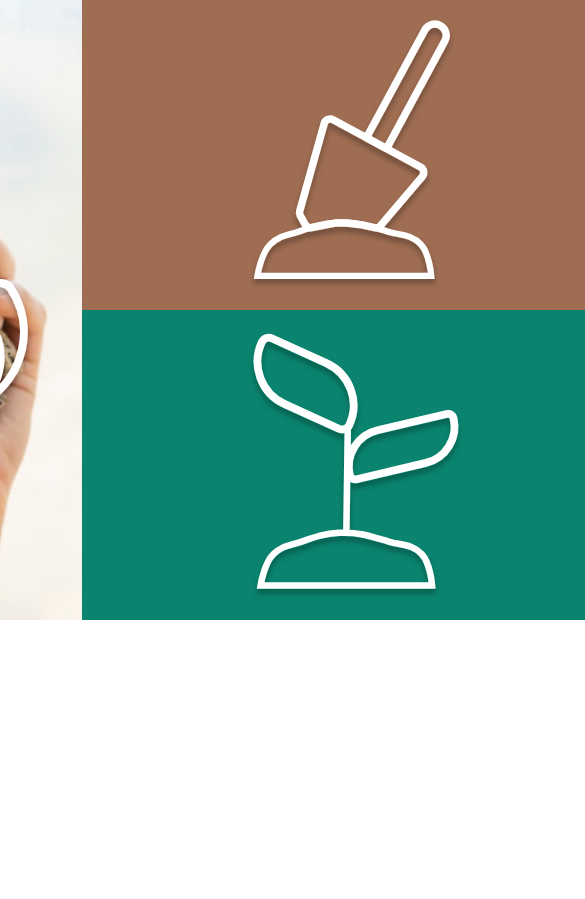
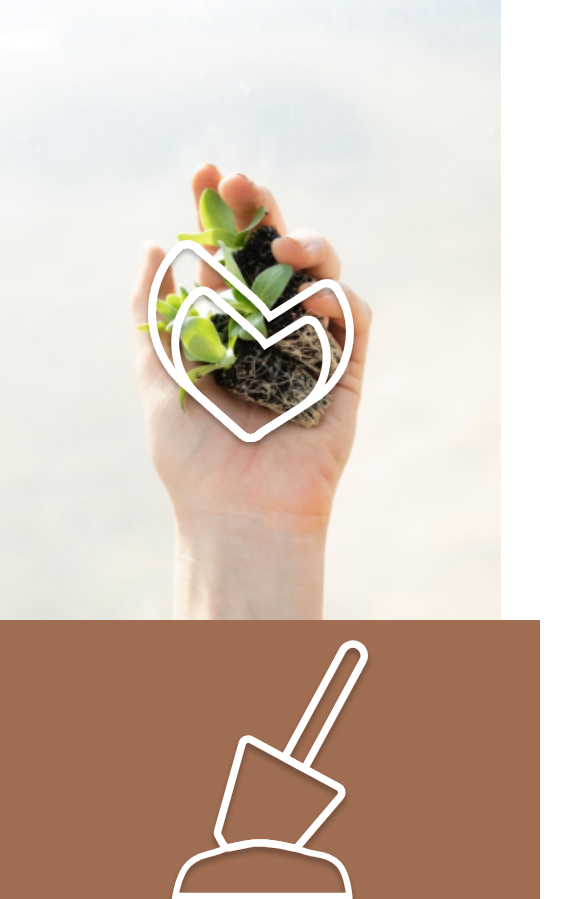
Before and after one commit to Abdiqani-hashi/planthood, a plain HTML site: page index.html in a window 390 px wide. Shown: the top 899 px of the page, 585 px wide, since content can reach past the window. Before the commit the page ends 844 px from the top, so only its background shows below. Drawn offline with Linux system fonts and the light colour scheme.

Commit message:
Done with responsive hero.

```diff
--- a/hero.css
+++ b/hero.css
@@ -45,3 +45,14 @@
 
 
 }
+
+
+
+  /* Anpassa mindre skärmar. */
+  @media screen and (max-width: 600px) {
+    .hero{
+        flex-direction: column;
+    }
+
+
+}
--- a/index.css
+++ b/index.css
@@ -6,7 +6,7 @@ body {
 
 }
 
-.main{
+.hero{
     display: flex;
     justify-content: center;
     margin: 0;
--- a/index.html
+++ b/index.html
@@ -13,20 +13,22 @@
 
     </nav>
 
-        <div class="main">
+    <main>
 
 
+        <div class="hero">
 
-        <span class="hand"><img src="images/Logo.svg" alt=""></span>
+            <span class="hand"><img src="images/Logo.svg" alt=""></span>
 
 
            <div  class="dig-seedling ">
-            <span class="dig"><img src="images/dig.svg" alt=""></span>
-            <span class="seedling"><img src="images/seedling.svg" alt=""></span>
+                <span class="dig"><img src="images/dig.svg" alt=""></span>
+                <span class="seedling"><img src="images/seedling.svg" alt=""></span>
+            </div>
 
-           </div>
+         </div>
 
-    </div>
+    </main>
 
 
 
```
